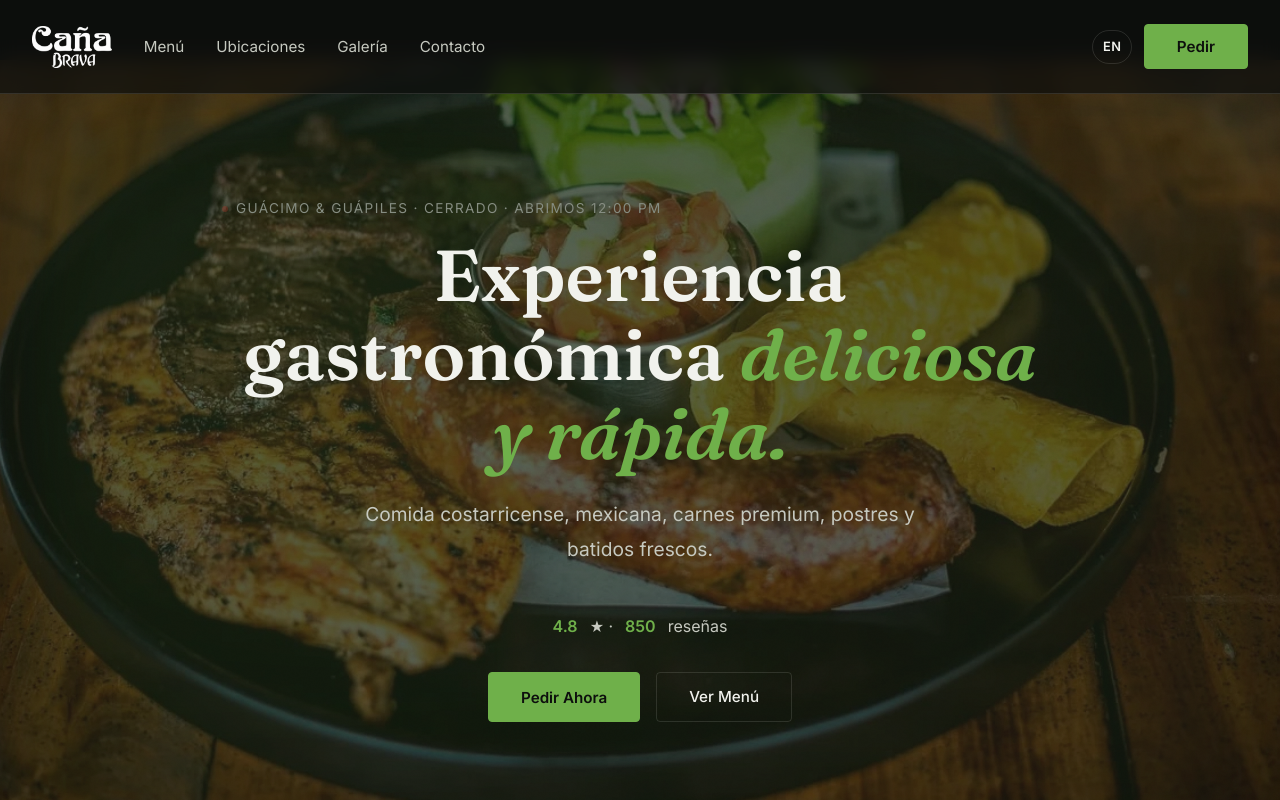
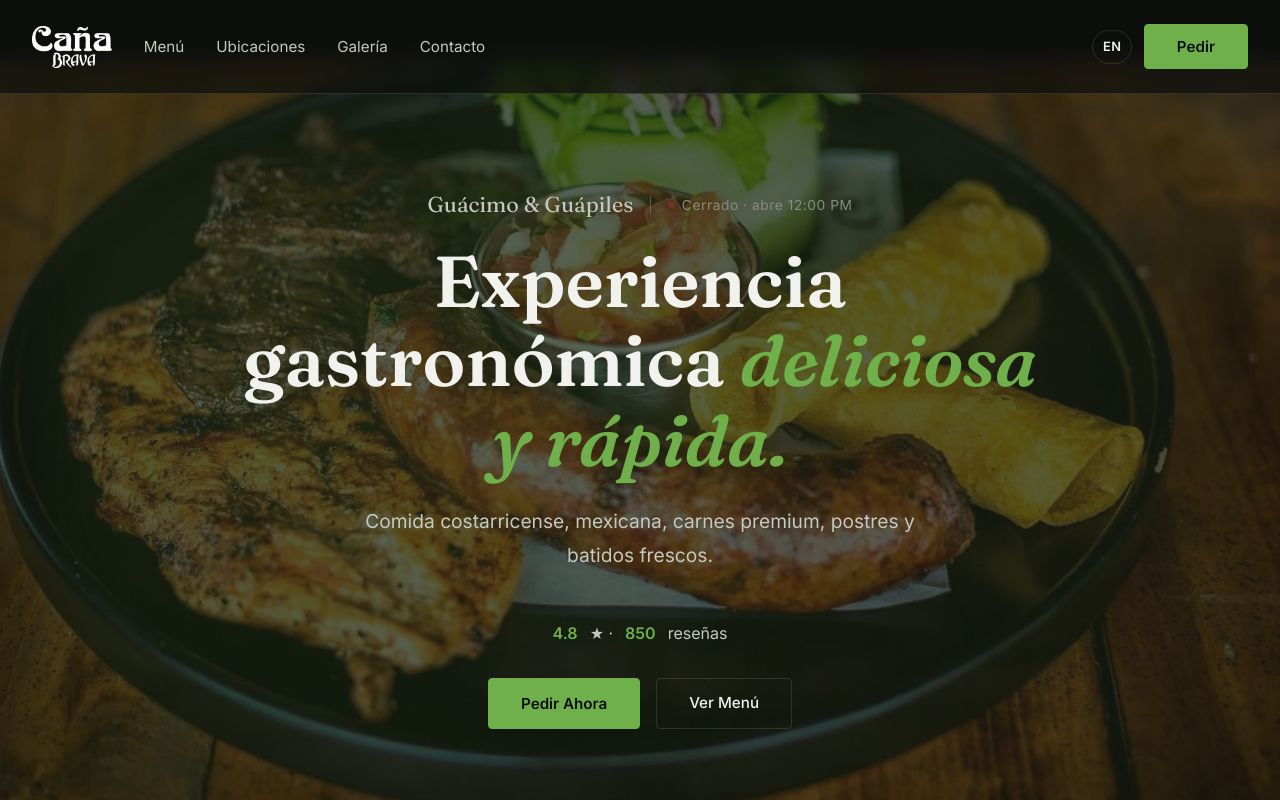
Before and after one commit to byrhzu/cana-brava, a plain HTML site: page index.html in a window 1280 px wide. Shown: the top 800 px of the page. Drawn offline with Linux system fonts and the light colour scheme.

Commit message:
Hero: la linea de estado pasa a Fraunces + separador fino en vez de etiqueta en mayusculas; tamanos fluidos sin saltos entre pantallas

```diff
--- a/index.html
+++ b/index.html
@@ -28,7 +28,7 @@
 	<link rel="preconnect" href="https://fonts.googleapis.com">
 	<link rel="preconnect" href="https://fonts.gstatic.com" crossorigin>
 	<link href="https://fonts.googleapis.com/css2?family=Fraunces:ital,opsz,wght@0,9..144,400;0,9..144,600;1,9..144,400;1,9..144,600&family=Inter:wght@300;400;500;600&display=swap" rel="stylesheet">
-	<link rel="stylesheet" href="styles.css?v=20260819l">
+	<link rel="stylesheet" href="styles.css?v=20260829a">
 	<script type="application/ld+json">
 	{
 		"@context": "https://schema.org",
@@ -217,8 +217,12 @@
 		<div class="hero-grain"></div>
 		<div class="hero-inner">
 			<div class="hero-meta" id="hero-meta">
-				<span class="dot" id="status-dot"></span>
-				<span id="open-status">Guácimo &amp; Guápiles</span>
+				<span class="hero-meta-lugar">Guácimo &amp; Guápiles</span>
+				<span class="hero-meta-linea" aria-hidden="true"></span>
+				<span class="hero-meta-estado">
+					<span class="dot" id="status-dot"></span>
+					<span id="open-status">Abierto ahora</span>
+				</span>
 			</div>
 			<h1 class="hero-title">
 				<span data-en="A delicious and">Experiencia gastronómica</span>
@@ -599,6 +603,6 @@
 		<button class="btn btn-primary" data-open-pedir type="button" data-en="Order Now">Pedir Ahora</button>
 	</div>
 
-	<script defer src="script.js?v=20260819l"></script>
+	<script defer src="script.js?v=20260829a"></script>
 </body>
 </html>
--- a/script.js
+++ b/script.js
@@ -52,10 +52,10 @@
 			var mins = now.getHours() * 60 + now.getMinutes();
 			var abierto = mins >= 12 * 60 && mins <= 21 * 60 + 30; /* 12:00 a 21:30 */
 			if (abierto) {
-				el.textContent = 'Guácimo & Guápiles · ' + (en ? 'Open now' : 'Abierto ahora');
+				el.textContent = en ? 'Open now · closes 9:30 PM' : 'Abierto ahora · cierra 9:30 PM';
 				if (dot) dot.style.background = 'var(--accent)';
 			} else {
-				el.textContent = 'Guácimo & Guápiles · ' + (en ? 'Closed · Open at 12:00 PM' : 'Cerrado · Abrimos 12:00 PM');
+				el.textContent = en ? 'Closed · opens 12:00 PM' : 'Cerrado · abre 12:00 PM';
 				if (dot) dot.style.background = '#c0392b';
 			}
 		}
--- a/styles.css
+++ b/styles.css
@@ -458,7 +458,7 @@ button, input, select, textarea {
 	z-index: 4;
 	text-align: center;
 	max-width: 900px;
-	padding: 2rem;
+	padding: clamp(1.25rem, 4vw, 2rem);
 	animation: heroFadeIn 0.8s ease-out 0.3s both;
 }
 
@@ -468,15 +468,48 @@ button, input, select, textarea {
 }
 
 .hero-meta {
-	display: inline-block;
-	font-size: 0.85rem;
+	display: flex;
+	flex-wrap: wrap;
+	align-items: center;
+	justify-content: center;
+	gap: 0.4rem 1.05rem;
+	margin-bottom: clamp(1rem, 2.4vw, 1.5rem);
 	color: var(--cream-3);
-	margin-bottom: 1rem;
-	text-transform: uppercase;
-	letter-spacing: 0.1em;
-	display: flex;
+}
+
+.hero-meta-lugar {
+	font-family: 'Fraunces', serif;
+	font-weight: 400;
+	font-size: clamp(1.05rem, 2.4vw, 1.35rem);
+	line-height: 1.25;
+	color: var(--cream-2);
+}
+
+.hero-meta-linea {
+	width: 1px;
+	height: 1.15em;
+	background: rgba(241, 242, 237, 0.22);
+}
+
+.hero-meta-estado {
+	display: inline-flex;
 	align-items: center;
 	gap: 0.5rem;
+	font-size: clamp(0.78rem, 1.5vw, 0.86rem);
+	letter-spacing: 0.04em;
+	color: var(--cream-3);
+	white-space: nowrap;
+}
+
+@media (max-width: 560px) {
+	.hero-meta {
+		flex-direction: column;
+		gap: 0.45rem;
+	}
+
+	.hero-meta-linea {
+		display: none;
+	}
 }
 
 .dot {
@@ -518,9 +551,9 @@ button, input, select, textarea {
 }
 
 .hero-sub {
-	font-size: 1.2rem;
+	font-size: clamp(1rem, 2.4vw, 1.2rem);
 	color: var(--cream-2);
-	margin-bottom: 3rem;
+	margin-bottom: clamp(1.75rem, 5vw, 3rem);
 	max-width: 600px;
 	margin-left: auto;
 	margin-right: auto;
@@ -530,7 +563,7 @@ button, input, select, textarea {
 .hero-foot {
 	display: flex;
 	flex-direction: column;
-	gap: 2rem;
+	gap: clamp(1.25rem, 3vw, 2rem);
 	align-items: center;
 	justify-content: center;
 }
@@ -1223,14 +1256,6 @@ button, input, select, textarea {
 		height: auto;
 		padding: 6rem 1.5rem 3rem;
 		margin-top: 60px;
-	}
-
-	.hero-title {
-		font-size: 2rem;
-	}
-
-	.hero-sub {
-		font-size: 1rem;
 	}
 
 	.concept,
```
Also changed, not shown: menu.html (+1 -1 lines).
